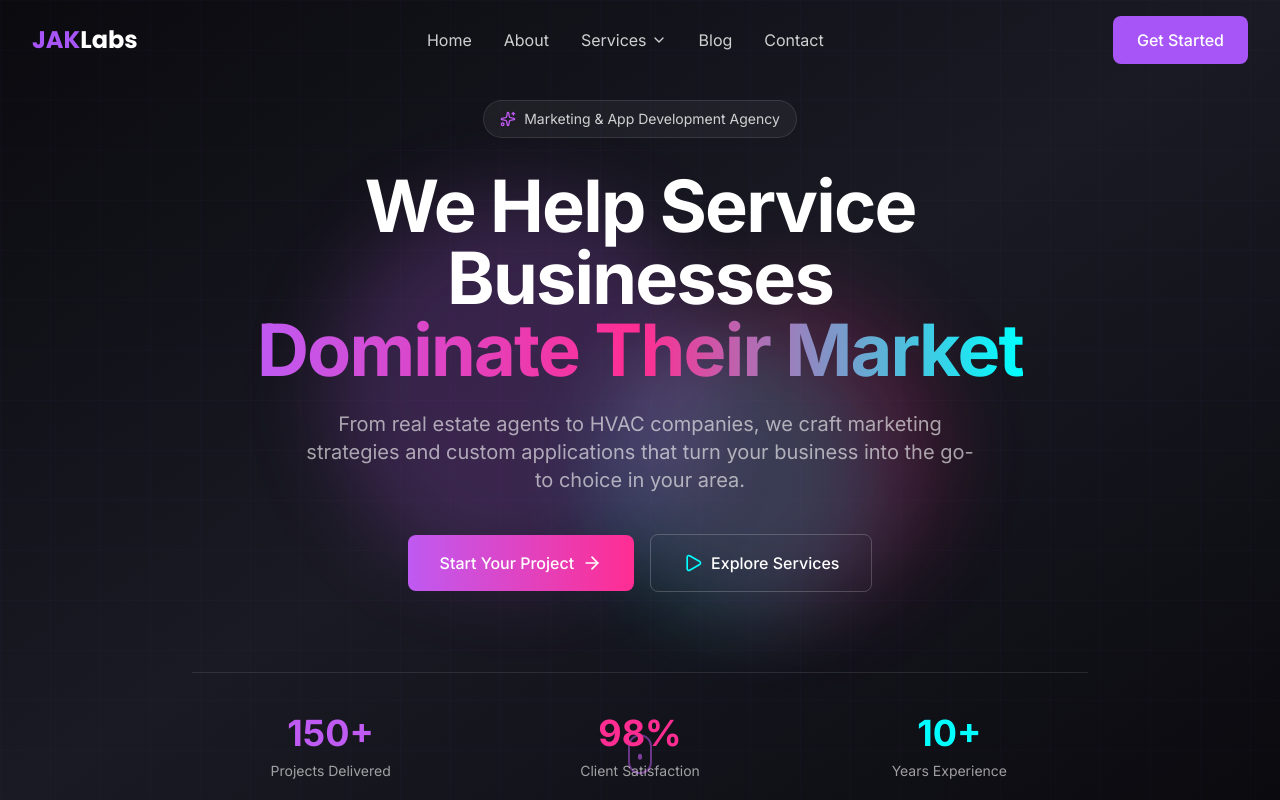
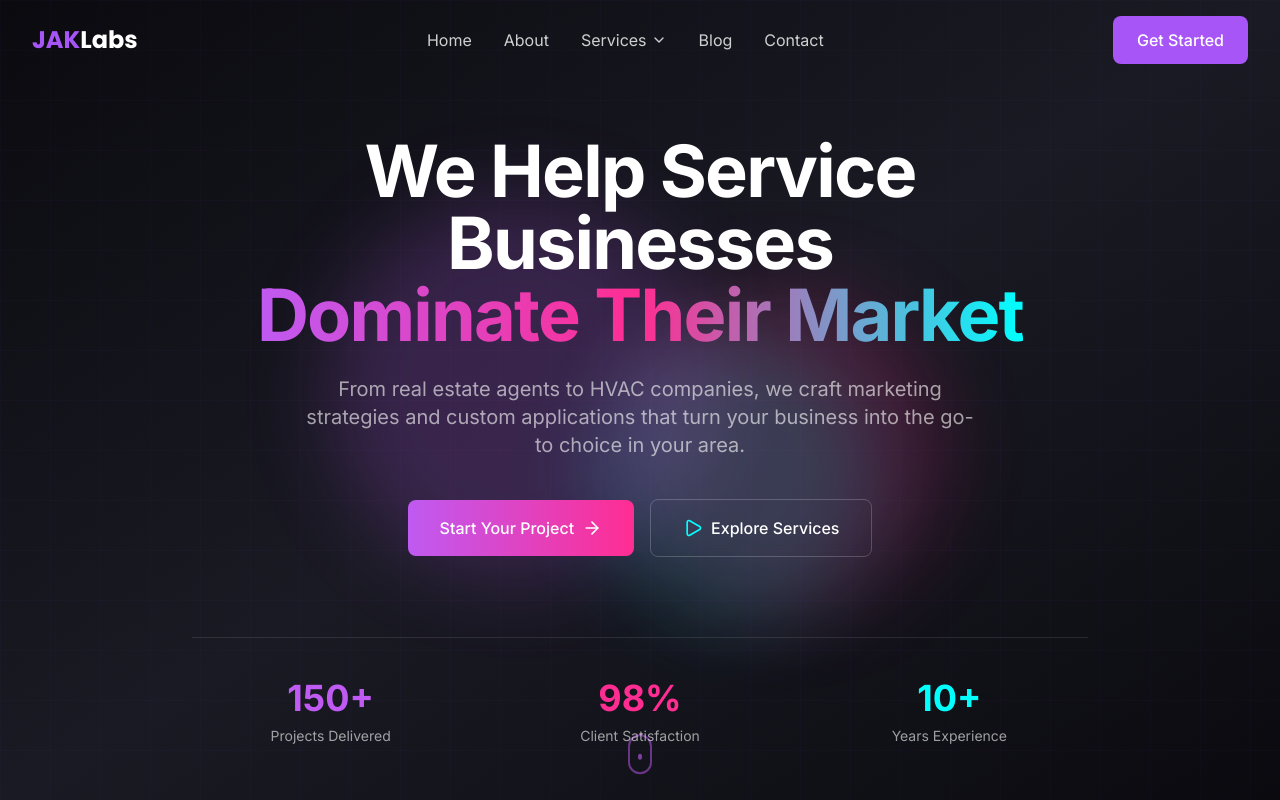
Before and after one commit to jaklabs/jaklabs-website, a Next.js app: page / in a window 1280 px wide. Shown: the top 800 px of the page. Built offline with nearby package versions, Linux system fonts and the light colour scheme.

Commit message:
Remove 'Marketing & App Development Agency' badge from hero section
https://claude.ai/code/session_01XY7Hn1oNX3Dx54XHVBkntG

```diff
--- a/src/components/sections/Hero.tsx
+++ b/src/components/sections/Hero.tsx
@@ -3,7 +3,7 @@
 import { useRef } from 'react'
 import Link from 'next/link'
 import { motion, useInView, useScroll, useTransform } from 'framer-motion'
-import { ArrowRight, Play, Sparkles } from 'lucide-react'
+import { ArrowRight, Play } from 'lucide-react'
 
 export function Hero() {
     const ref = useRef(null)
@@ -60,17 +60,6 @@ export function Hero() {
                 className="container-custom relative z-10 pt-20"
             >
                 <div className="max-w-4xl mx-auto text-center">
-                    {/* Badge */}
-                    <motion.div
-                        initial={{ opacity: 0, y: 20, scale: 0.9 }}
-                        animate={isInView ? { opacity: 1, y: 0, scale: 1 } : {}}
-                        transition={{ duration: 0.5 }}
-                        className="inline-flex items-center gap-2 px-4 py-2 rounded-full bg-white/5 border border-white/10 mb-8"
-                    >
-                        <Sparkles className="w-4 h-4 text-neon-purple" />
-                        <span className="text-sm text-white/80">Marketing & App Development Agency</span>
-                    </motion.div>
-
                     {/* Main Heading */}
                     <motion.h1
                         initial={{ opacity: 0, y: 30 }}
```
